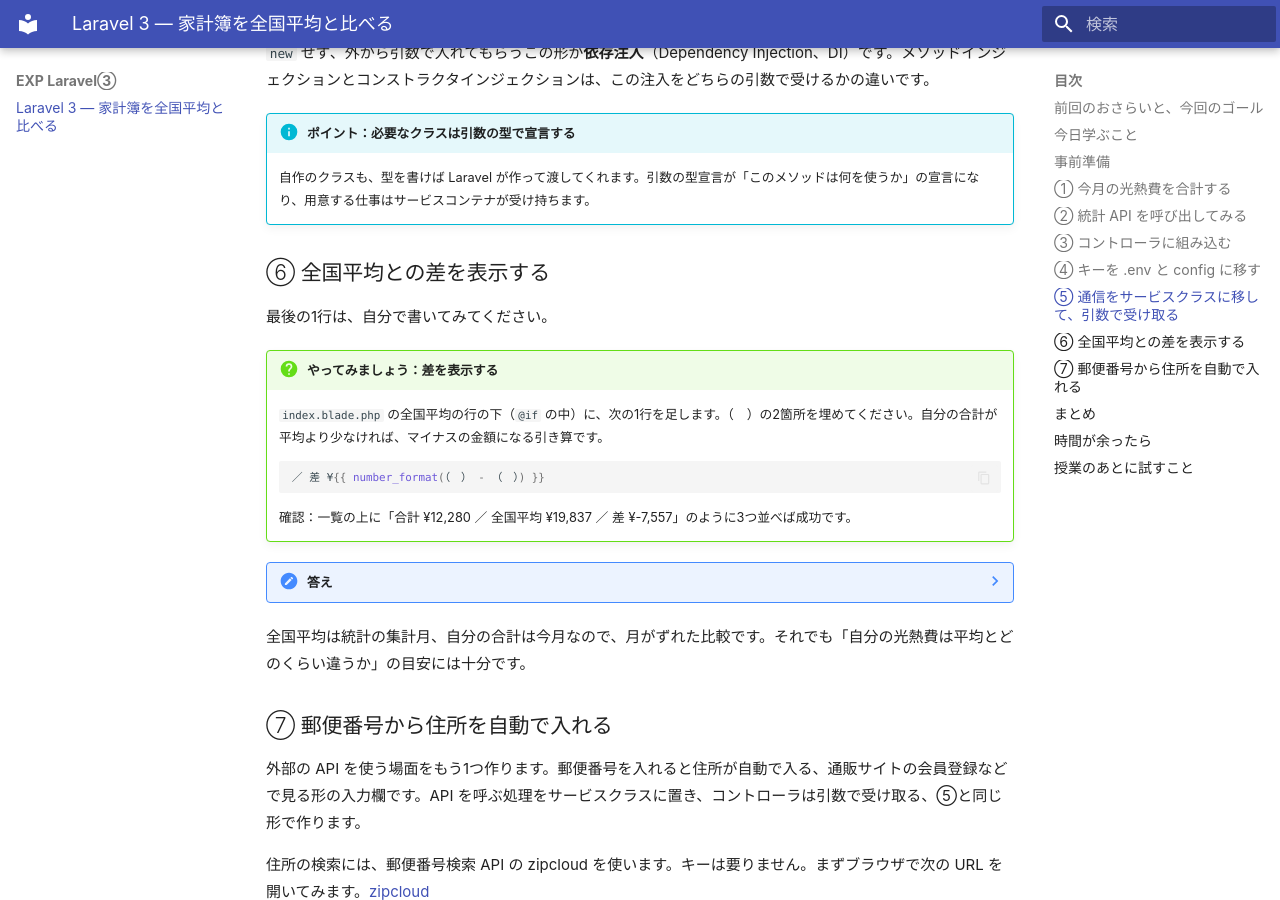
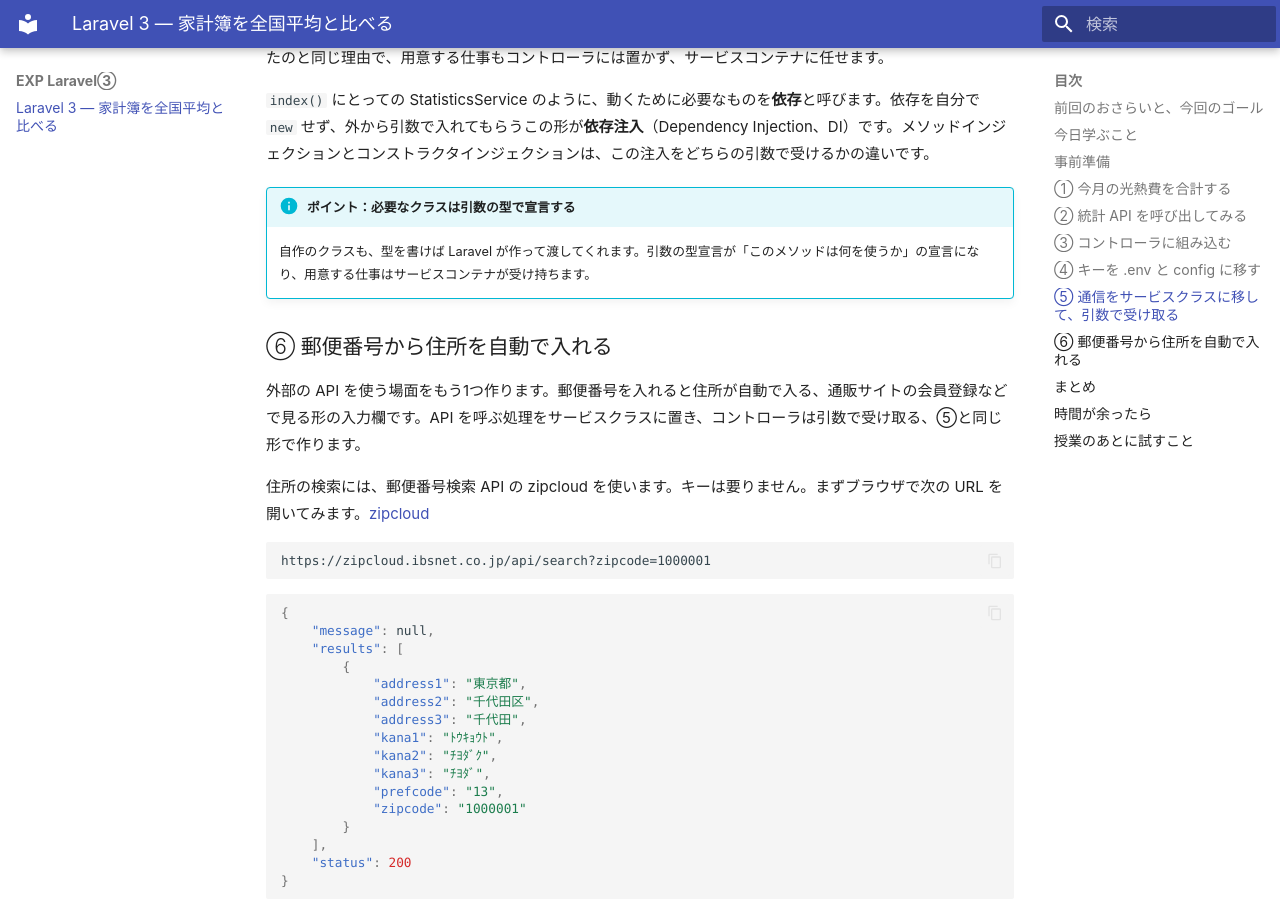
Before and after one commit to abekdwight/gslabo-lesson5, an MkDocs documentation site: the page built from docs/index.md, in a window 1280 px wide and 900 px high, scrolled down 15710 px. Built offline with MkDocs 1.6.1 and Material for MkDocs 9.7.7, drawn with Linux system fonts in a browser that asks for light colours; some of the changed text lies outside the part shown.

Commit message:
drop difference display practice, renumber address lookup to section 6

````diff
--- a/docs/index.md
+++ b/docs/index.md
@@ -7,7 +7,7 @@
 ゴールは、一覧の上に「今月の光熱費」と「全国平均」を並べて表示することです。
 
 ```
-今月の光熱費　合計 ¥12,280 ／ 全国平均 ¥19,837 ／ 差 ¥-7,557
+今月の光熱費　合計 ¥12,280 ／ 全国平均 ¥19,837
 ```
 
 自分の合計は家計簿のデータベースから集計し、全国平均は政府統計（e-Stat）の API から取得します。家計簿が、外部のサービスと通信するアプリになります。
@@ -1214,78 +1216,7 @@ API につながらない環境で画面側の作業を進めたいときに、
 
     自作のクラスも、型を書けば Laravel が作って渡してくれます。引数の型宣言が「このメソッドは何を使うか」の宣言になり、用意する仕事はサービスコンテナが受け持ちます。
 
-## ⑥ 全国平均との差を表示する
-
-最後の1行は、自分で書いてみてください。
-
-!!! question "やってみましょう：差を表示する"
-
-    `index.blade.php` の全国平均の行の下（`@if` の中）に、次の1行を足します。（　）の2箇所を埋めてください。自分の合計が平均より少なければ、マイナスの金額になる引き算です。
-
-    ```blade
-    ／ 差 ¥{{ number_format(（　） - （　）) }}
-    ```
-
-    確認：一覧の上に「合計 ¥12,280 ／ 全国平均 ¥19,837 ／ 差 ¥-7,557」のように3つ並べば成功です。
-
-??? note "答え"
-
-    ```blade
-    ／ 差 ¥{{ number_format($thisMonthUtilityTotal - $nationalAverageUtilityCost) }}
-    ```
-
-    自分の合計から平均を引きます。マイナスなら平均より少なく、プラスなら平均より多く使っています。
-
-    === "index.blade.php 全文"
-
-        ```blade
-        <x-layout>
-            <h2>今月の光熱費</h2>
-            <p>
-                合計 ¥{{ number_format($thisMonthUtilityTotal) }}
-                @if ($nationalAverageUtilityCost !== null)
-                    ／ 全国平均 ¥{{ number_format($nationalAverageUtilityCost) }}
-                    ／ 差 ¥{{ number_format($thisMonthUtilityTotal - $nationalAverageUtilityCost) }}
-                @endif
-            </p>
-
-            <table>
-                <thead>
-                    <tr>
-                        <th>日付</th>
-                        <th>カテゴリ</th>
-                        <th>区分</th>
-                        <th class="amount">金額</th>
-                        <th>メモ</th>
-                        <th>操作</th>
-                    </tr>
-                </thead>
-                <tbody>
-                    @foreach ($transactions as $transaction)
-                        <tr>
-                            <td>{{ $transaction->occurred_at }}</td>
-                            <td>{{ $transaction->category->name }}</td>
-                            <td>{{ $transaction->type === 'income' ? '収入' : '支出' }}</td>
-                            <td class="amount">¥{{ number_format($transaction->amount) }}</td>
-                            <td>{{ $transaction->note }}</td>
-                            <td>
-                                <a href="{{ route('transactions.edit', $transaction) }}">編集</a>
-                                <form method="POST" action="{{ route('transactions.destroy', $transaction) }}">
-                                    @csrf
-                                    @method('DELETE')
-                                    <button type="submit" onclick="return confirm('本当に削除しますか？')">削除</button>
-                                </form>
-                            </td>
-                        </tr>
-                    @endforeach
-                </tbody>
-            </table>
-        </x-layout>
-        ```
-
-全国平均は統計の集計月、自分の合計は今月なので、月がずれた比較です。それでも「自分の光熱費は平均とどのくらい違うか」の目安には十分です。
-
-## ⑦ 郵便番号から住所を自動で入れる
+## ⑥ 郵便番号から住所を自動で入れる
 
 外部の API を使う場面をもう1つ作ります。郵便番号を入れると住所が自動で入る、通販サイトの会員登録などで見る形の入力欄です。API を呼ぶ処理をサービスクラスに置き、コントローラは引数で受け取る、⑤と同じ形で作ります。
 
````
Also changed, not shown: other parts of docs/index.md (+2 -0 lines).
